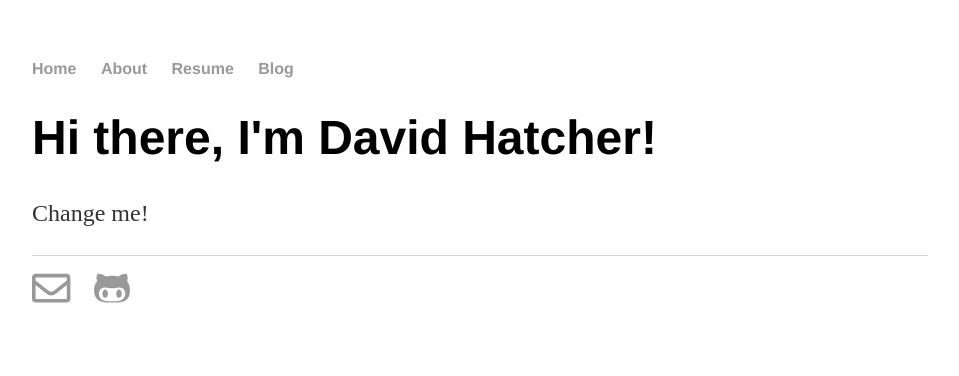
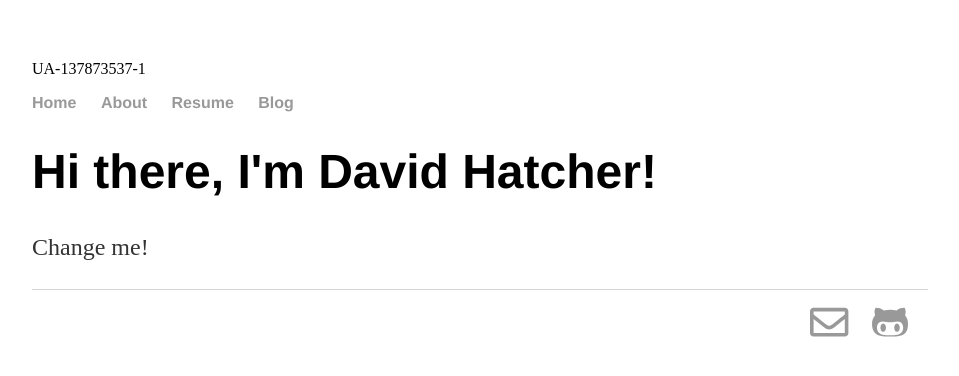
Before and after one commit to David-Hatcher/David-Hatcher.github.io, a Jekyll site: the page built from index.html, in a window 1280 px wide. Shown: the top 376 px of the page, without its empty margins (160-1119 px from the left). Built offline with Jekyll 4.4.1, drawn with Linux system fonts in a browser that asks for light colours; nearby versions of some CDN libraries.

Commit message:
adding analytics

```diff
--- /dev/null
+++ b/_includes/analytics.html
@@ -0,0 +1 @@
+UA-137873537-1
--- a/_layouts/default.html
+++ b/_layouts/default.html
@@ -4,6 +4,7 @@
     <title>{{ page.title }}</title>
     <link rel="stylesheet" type="text/css" href="/css/main.css">
     <script defer src="https://use.fontawesome.com/releases/v5.8.1/js/all.js" integrity="sha384-g5uSoOSBd7KkhAMlnQILrecXvzst9TdC09/VM+pjDTCM+1il8RHz5fKANTFFb+gQ" crossorigin="anonymous"></script>
+    {% include analytics.html %}
 </head>
 <body>
     <nav>
@@ -20,7 +21,7 @@
 
     </div>
     <footer>
-        <ul>
+        <ul style="text-align: right;">
             <li><a href="mailto:david.milton.hatcher@gmail.com"><i class="far fa-envelope fa-3x"></i></a></li>
             <li><a href="https://github.com/david-hatcher"><i class="fab fa-github-alt fa-3x"></i></a></li>
         </ul>
```
